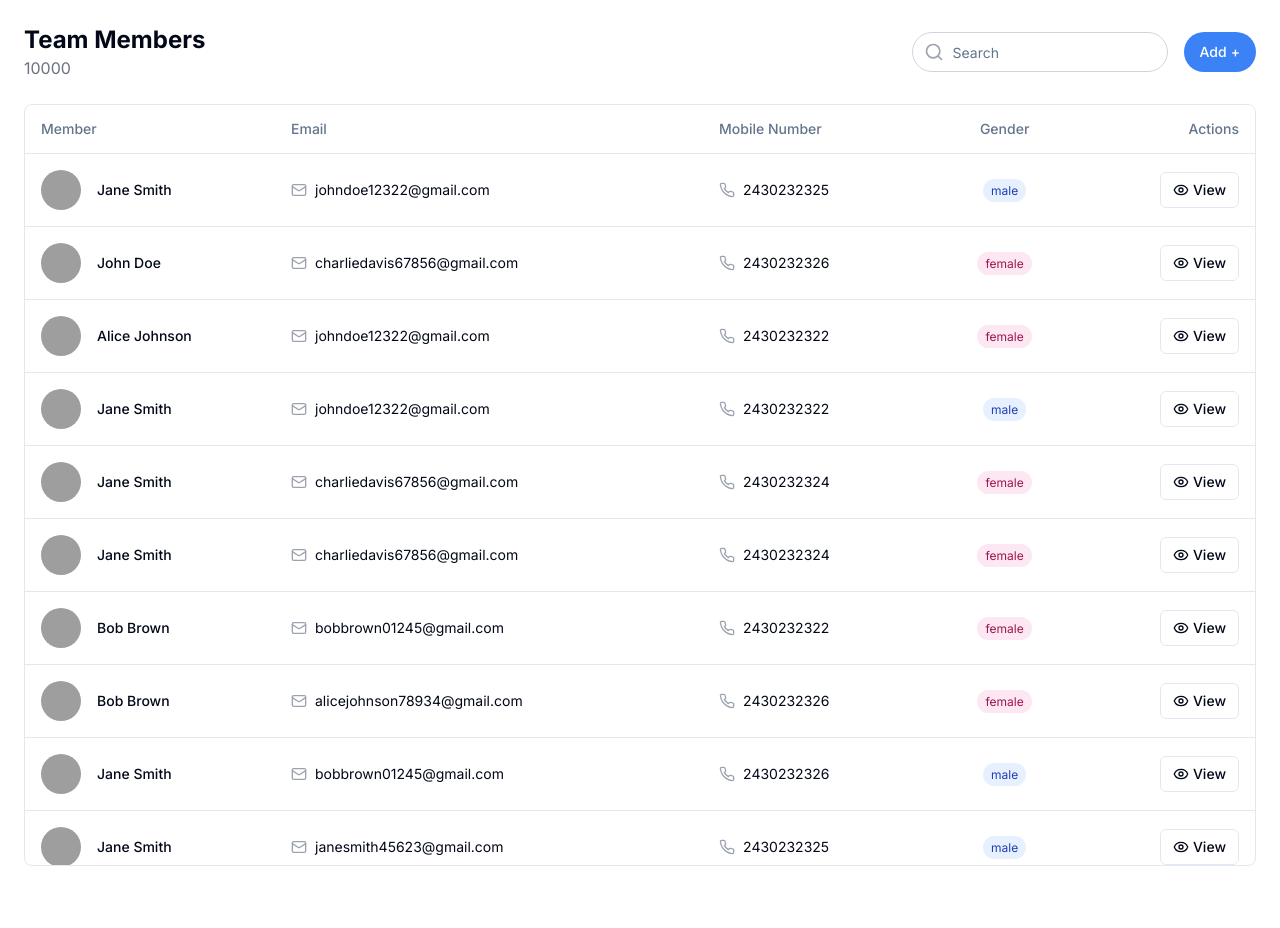
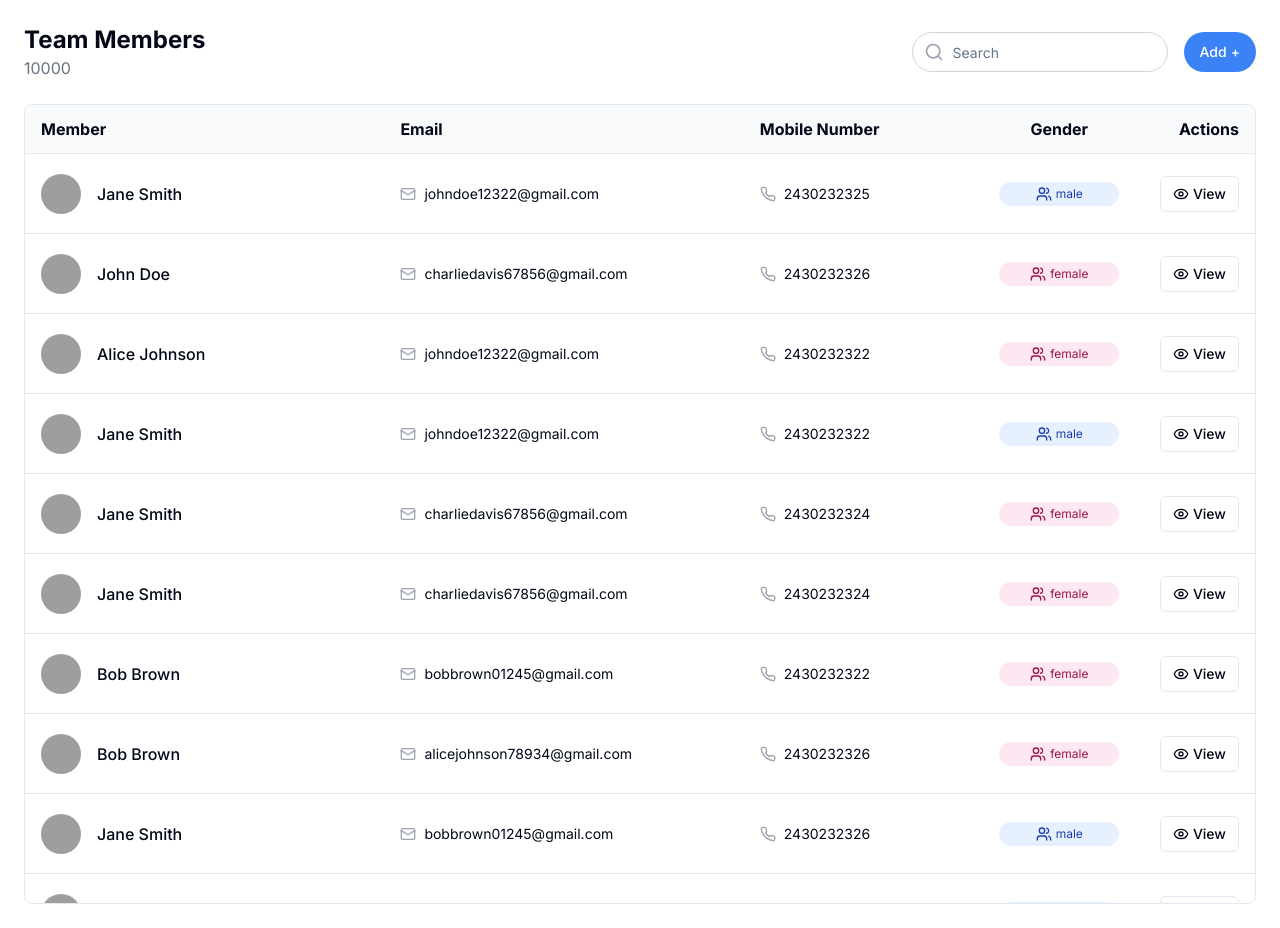
Before and after one commit to Azee94/lume-ai-demo-app, a Next.js app in the folder lume-ai-demo-app/: page / in a window 1280 px wide. Before the commit the page ends 890 px from the top, so only its background shows below. Built offline with nearby package versions, Linux system fonts and the light colour scheme; grey boxes are pictures that could not be loaded.

Commit message:
feat/update dashboard

```diff
--- a/lume-ai-demo-app/src/components/Dashboard.jsx
+++ b/lume-ai-demo-app/src/components/Dashboard.jsx
@@ -9,16 +9,9 @@ import React, {
 } from "react";
 import { Input } from "@/components/ui/input";
 import { Button } from "@/components/ui/button";
-import { Search, Eye, Mail, Phone } from "lucide-react";
+import { Search, Eye, Mail, Phone, UsersIcon } from "lucide-react";
 import { FixedSizeList as List } from "react-window";
-import {
-  Table,
-  TableBody,
-  TableCell,
-  TableHead,
-  TableHeader,
-  TableRow,
-} from "@/components/ui/table";
+
 import CustomerDetailSheet from '@/components/CustomerDetailModal';
 // Import the data
 import testData from "@/data/test_dataset.json";
@@ -63,47 +56,49 @@ const handleCloseSheet = () => {
 const Row = useCallback(
     ({ index, style }) => {
       const member = filteredData[index];
-      console.log('style: ', style)
-      console.log('index: ', index)
+      const isMale = member.gender.toLowerCase() === "male";
       return (
-        <TableRow key={member.id} >
-          <TableCell className="font-medium">
-            <div className="flex items-center">
+        <div
+          style={{
+            ...style,
+            display: "flex",
+            alignItems: "center",
+            padding: "12px 16px",
+            borderBottom: "1px solid #e2e8f0",
+          }}
+          key={member.id}
+        >
+          <div style={{ display: "flex", alignItems: "center", width: "30%" }}>
             <img
               src={`https://i.pravatar.cc/40?u=${member.email}`}
               alt={member.name}
               className="w-10 h-10 rounded-full mr-4"
             />
             <div>
-                <div>{member.name}</div>
-                <div className="text-sm text-gray-500">{member.id}</div>
+              <div className="font-medium">{member.name}</div>
             </div>
           </div>
-          </TableCell>
-          <TableCell>
-            <div className="flex items-center">
+          <div style={{ display: "flex", alignItems: "center", width: "30%" }}>
             <Mail className="w-4 h-4 mr-2 text-gray-400" />
             <span className="text-sm">{member.email}</span>
           </div>
-          </TableCell>
-          <TableCell>
-            <div className="flex items-center">
+          <div style={{ display: "flex", alignItems: "center", width: "20%" }}>
             <Phone className="w-4 h-4 mr-2 text-gray-400" />
             <span className="text-sm">{member.phone}</span>
           </div>
-          </TableCell>
-          <TableCell className="text-center">
+          <div style={{ width: "10%", textAlign: "center" }}>
             <span
-              className={`px-2 py-1 rounded-full text-xs ${
-                member.gender.toLowerCase() === "male"
+              className={`px-2 py-1 rounded-full text-xs flex items-center justify-center ${
+                isMale
                   ? "bg-blue-100 text-blue-800"
                   : "bg-pink-100 text-pink-800"
               }`}
             >
+                <UsersIcon className="w-4 h-4 mr-1" />
               {member.gender}
             </span>
-          </TableCell>
-          <TableCell className="text-right">
+          </div>
+          <div style={{ width: "10%", textAlign: "right" }}>
             <Button
               variant="outline"
               size="sm"
@@ -112,30 +107,26 @@ const handleCloseSheet = () => {
             >
               <Eye className="w-4 h-4 mr-1" /> View
             </Button>
-          </TableCell>
-        </TableRow>
+          </div>
+        </div>
       );
     },
-    [filteredData]
+    [filteredData, handleViewCustomer]
   );
 
   const innerElementType = useMemo(
     () =>
       React.forwardRef(({ style, ...rest }, ref) => (
-        // <div ref={ref} style={{ ...style, height: '100%', overflow: 'auto' }}>
-        <Table ref={ref} style={{ height: '100%' }}>
-          <TableHeader className="sticky top-0 bg-white z-10">
-            <TableRow>
-              <TableHead className="w-[250px]">Member</TableHead>
-              <TableHead>Email</TableHead>
-              <TableHead>Mobile Number</TableHead>
-              <TableHead className="text-center">Gender</TableHead>
-              <TableHead className="text-right">Actions</TableHead>
-            </TableRow>
-          </TableHeader>
-          <TableBody>{rest.children}</TableBody>
-        </Table>
-        // </div>
+        <div ref={ref} style={{ ...style, height: '100%', overflow: 'auto' }}>
+          {/* <div style={{display: 'flex', padding: '12px 16px', borderBottom: '1px solid #e2e8f0', fontWeight: 'bold', backgroundColor: '#f8fafc'}}>
+            <div style={{width: '30%'}}>Member</div>
+            <div style={{width: '30%'}}>Email</div>
+            <div style={{width: '20%'}}>Mobile Number</div>
+            <div style={{width: '10%', textAlign: 'center'}}>Gender</div>
+            <div style={{width: '10%', textAlign: 'right'}}>Actions</div>
+          </div> */}
+          {rest.children}
+        </div>
       )),
     []
   );
@@ -171,7 +162,23 @@ const handleCloseSheet = () => {
         </div>
       </div>
 
-      <div className="overflow-hidden border rounded-lg">
+      <div className="overflow-hidden border rounded-lg" style={{ height: listHeight + 40, position: 'relative' }}>
+      <div style={{
+          display: 'flex',
+          padding: '12px 16px',
+          borderBottom: '1px solid #e2e8f0',
+          fontWeight: 'bold',
+          backgroundColor: '#f8fafc',
+          position: 'sticky',
+          top: 0,
+          zIndex: 10
+        }}>
+          <div style={{width: '30%'}}>Member</div>
+          <div style={{width: '30%'}}>Email</div>
+          <div style={{width: '20%'}}>Mobile Number</div>
+          <div style={{width: '10%', textAlign: 'center'}}>Gender</div>
+          <div style={{width: '10%', textAlign: 'right'}}>Actions</div>
+        </div>
         <List
           height={listHeight}
           itemCount={filteredData.length}
```
Lines whose indentation alone changed are shown as unchanged.
